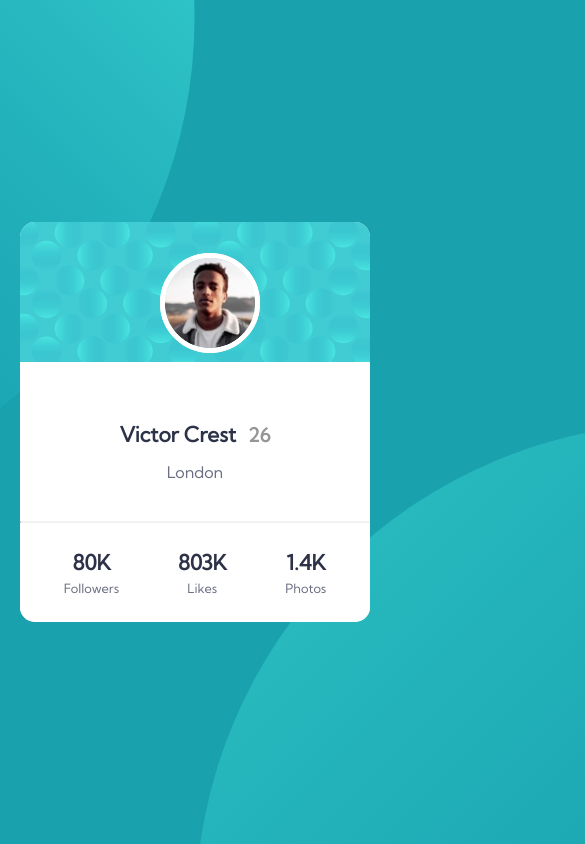
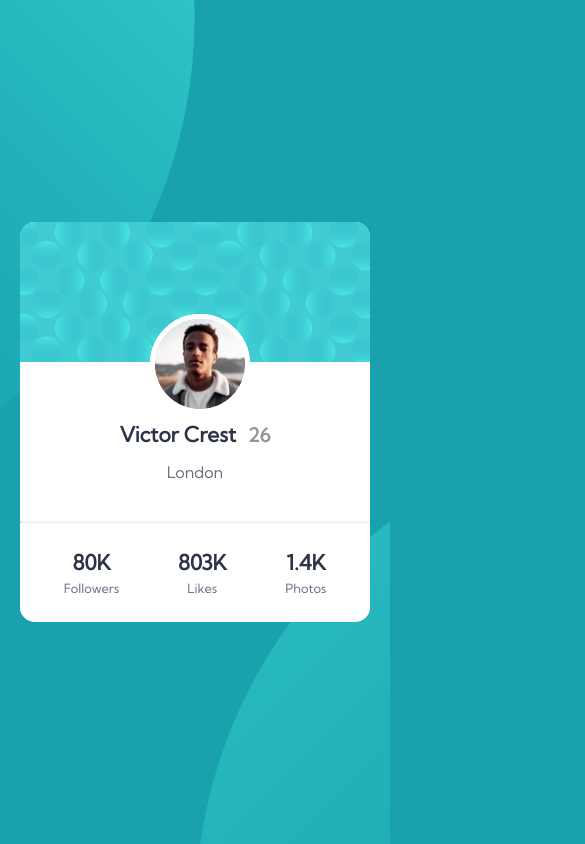
Before and after one commit to LimmuelJay/Profile-card, a plain HTML site: page index.html in a window 390 px wide. Shown: the top 844 px of the page, 585 px wide, since content can reach past the window. Drawn offline with Linux system fonts and the light colour scheme.

Commit message:
first commit

```diff
--- a/style.css
+++ b/style.css
@@ -7,6 +7,7 @@ body {
     display: flex;
     justify-content: center;
     align-items: center;
+    position: relative;
 }
 * {
     margin: 0;
@@ -35,6 +36,7 @@ body {
     display: flex;
     flex-direction: column;
     border-radius: 15px;
+    position: relative;
 }
 .card {
     border-radius: 15px 15px 0 0;
@@ -78,8 +80,8 @@ body {
     position: absolute;
     border-radius: 50%;
     border: 5px solid white;
-    top: 33%;
-    left: 46.5%;
+    top: 23%;
+    left: 37%;
 }
 .sub-text {
     font-size: 0.8rem;
@@ -102,9 +104,3 @@ body {
 .rule {
     border-top: 1px solid whitesmoke;
 }
-@media (max-width:500px) {
-    .victor {
-        top: 30%;
-        left: 41%;
-    }
-}
```
Also changed, not shown: index.html (+0 -12 lines).
